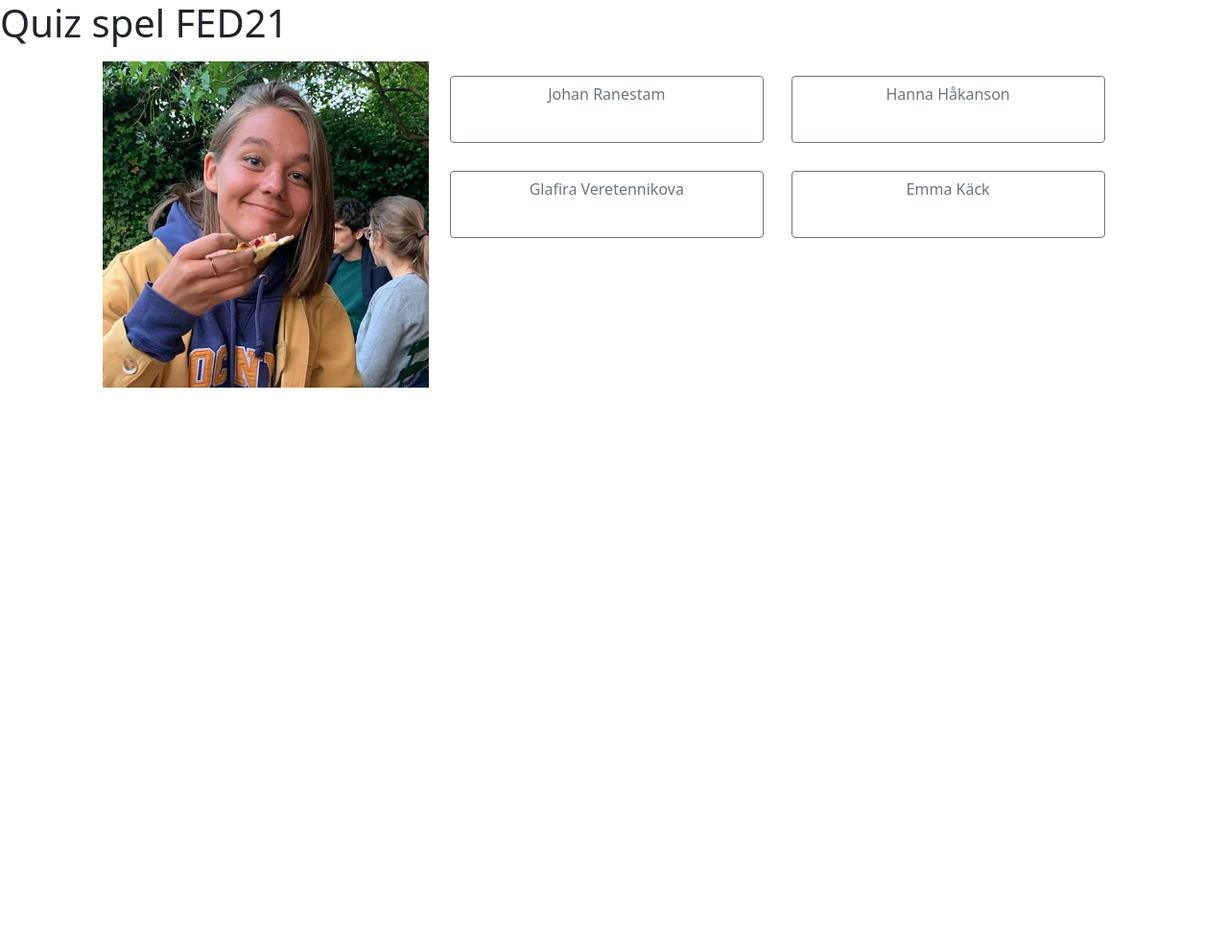
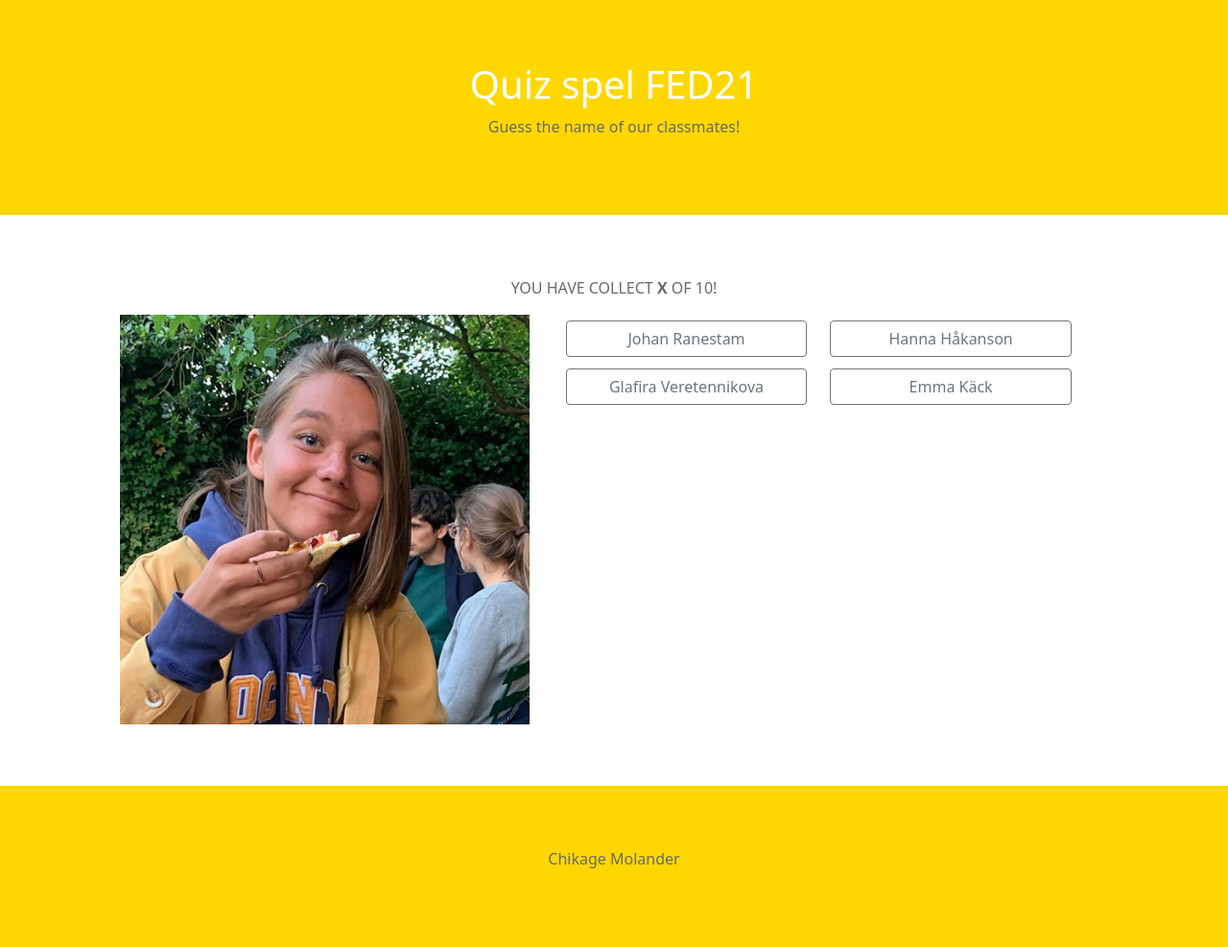
Before and after one commit to xxxOkamexxx/quiz-spel, a plain HTML site: page index.html in a window 1280 px wide. Shown: the whole page at 96% size. Before the commit the page ends 800 px from the top, so only its background shows below. Drawn offline with nearby package versions, Linux system fonts and the light colour scheme.

Commit message:
Change layout, style

```diff
--- a/index.html
+++ b/index.html
@@ -12,30 +12,41 @@
     <title>Quiz-spel</title>
 </head>
 <body>
-    <h1>Quiz spel FED21</h1>
+    <header class="text-center">
+        <h1>Quiz spel FED21</h1>
+        <p>Guess the name of our classmates!</p>
+    </header>
 
-    <div id="container" class=" col-sm-12 col-md-10 col-lg-10">
+    <div id="container" class="col-12">
 
-        <p id="score"></p>
+        <div id="point" class="col-12">
+            <!--
+            <p id="score" class="text-center">YOU HAVE COLLECT <strong>X</strong> OF 10!</p>
+            -->
+        </div>
 
-        <div id="quiz-wrapper">
-            <div id="foto_container">
+        <div id="quiz-wrapper" class="d-flex flex-column flex-lg-row justify-content-center">
+
+            <div id="foto_container" class="col-8 col-md-6 col-lg-4 align-self-center">
                 <!--
-                <img id="photos" src="" alt="">
+                <img id="photos" class="col-12" src="photo01.jpg" alt="">
                 -->
             </div>
 
-            <ul class="answers">
+            <ul class="answers d-flex flex-column flex-md-row flex-md-wrap justify-content-center">
                 <!--
-                <li>Answer 1</li>
-                <li>Answer 2</li>
-                <li>Answer 3</li>
-                <li>Answer 4</li>
+                <li class="btn btn-outline-secondary col-md-5">Answer 1</li>
+                <li class="btn btn-outline-secondary col-md-5">Answer 2</li>
+                <li class="btn btn-outline-secondary col-md-5">Answer 3</li>
+                <li class="btn btn-outline-secondary col-md-5">Answer 4</li>
                 -->
             </ul>
 
         </div>
     </div>
+    <footer class="text-center">
+        <p>Chikage Molander</p>
+    </footer>
 
     <script src="students.js"></script>
     <script src="script.js"></script>
--- a/script.js
+++ b/script.js
@@ -1,16 +1,5 @@
-// // get students.js <---- didn't need
-// const getFriends = (callback) => {
-//   const request = new XMLHttpRequest();
-//   request.addEventListener('readystatechange', () => {
-//      if(request.readyState === 4 && request.status === 200){
-//        callback();
-//      } else if(request.readyState === 4){
-//        callback();
-//      }
-//   });
-//   request.open("GET", "students.js");
-//   request.send();
-// };
+const imagEl = document.querySelector('#foto_container');
+const answerButtonsEl = document.querySelector('.answers');
 
 
 // function for shuffle array
@@ -24,15 +13,12 @@ const shuffleArray = (array) => {
 };
 // shuffle students list in students.js
 shuffleArray(students);
-
-
 // output for test
 //console.log(students[1].name); // it's works!👍
 
-
-// insert foto in HTML
-document.querySelector('#foto_container').innerHTML = `<img src=${students[0].image}>`; //show up a random picture of array[0]
-
+// insert foto in HTML           <-------------------------
+imagEl.innerHTML = `<img class="col-12" src=${students[0].image}>`; //show up a random picture of array[0]
+let collectAnswer = students[0].name
 // output for test if image has collect students name
 //console.log(students[0].name); // it's works!👍
 
@@ -43,22 +29,36 @@ let answers = [];
 for(i = 0; i < 4; i++ ){
   answers.push(students[i].name);
 }
-// shuffle answers
+// shuffle answer buttons
 shuffleArray(answers);
 
 let html = ``;
 answers.forEach(answer =>{
   console.log(answer); // ok👍
-  html +=  `<li class="btn btn-outline-secondary">${answer}</li>`
+  html +=  `<li class="btn btn-outline-secondary col-md-5">${answer}</li>`
 });
 console.log(html)
-document.querySelector('.answers').innerHTML = html;
+answerButtonsEl.innerHTML = html; //<----------------
 
 
-// add click button event
+// add click answer-button event
+answerButtonsEl.addEventListener('click', e=> {
+  //output for controll 'click'
+  //console.log(`clicked ${e.target.tagName}`,e.target);
+
+  //if answer is collect
+  if(e.target.textContent === students[0].name){
+    console.log("Collect! 🥳");
+
+  } else {
+    console.log(" 😩 ");
+  }
+
+});
 
 // use 'filter' and 'map' to check collect/ wrong answer.
 
 // insert points
+document.querySelector('#point').innerHTML = `<p id="score" class="text-center">YOU HAVE COLLECT <strong>X</strong> OF 10!</p>`;
 
-// insert 'cheat-button'
+// insert cheat-button
--- a/style.css
+++ b/style.css
@@ -1,67 +1,46 @@
 /* X-Small devices (portrait phones, less than 576px) */
-#container{
+body{
     margin: auto;
-    /*background-color: slategrey;*/
+}
+header{
+    background-color: gold;
+    padding: 5%;
+    margin-bottom: 5%;
+}
+h1{
+    color: white;
+}
+p{
+    color: dimgray;
+}
+#quiz-wrapper{
+    text-align: center;
 }
 
-/* test layout */
-#foto_container{ /* placeholder */
-   /* background-color: palegreen;*/
-}
 img{
-    width: 100%;
-    height: auto;
+    margin: auto;
 }
 ul{
-    display: flex;
-    flex-direction: column;
-    padding-left: 0;
-    /*background-color: plum;*/
+    margin-top: 5%;
+    padding: 0;
 }
-/* ------------ */
-
 li{
-    height: 70px;
-    width: 100%;
-    margin: 2px;
-    /*background-color: powderblue;*/
+    margin:1% 2% 1% 2%;
 }
-
-
+footer{
+    background-color: gold;
+    padding: 5%;
+    margin-top: 5%;
+}
 /* Medium devices (tablets, 768px and up) */
 @media (min-width: 768px) {
-    ul{
-        width: 100%;
-        display: flex;
-        flex-direction: row;
-        justify-content: center;
-        flex-wrap: wrap;
-    }
-    li{
-        width: 70%;
-        margin: 2%;
-    }
 
 }
 
 /* Large devices (desktops, 992px and up) */
 @media (min-width: 992px) {
-    /*
-    #foto-container{ /* placeholder
-
-    }
-    */
-    #quiz-wrapper{
-        display: flex;
-        flex-direction: row;
-    }
     ul{
-        display: flex;
-        flex-direction: row;
-        flex-wrap: wrap;
-        align-self: start;
-    }
-    li{
-        width: 45%;
+        margin-top: 0;
+        height: fit-content;
     }
 }
```
